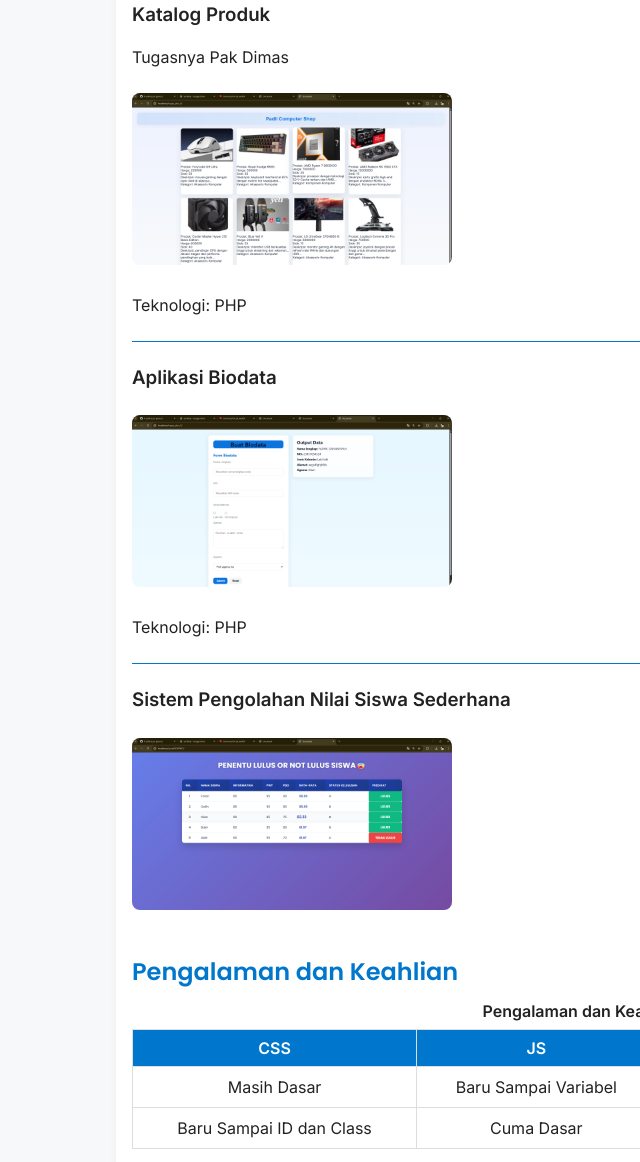
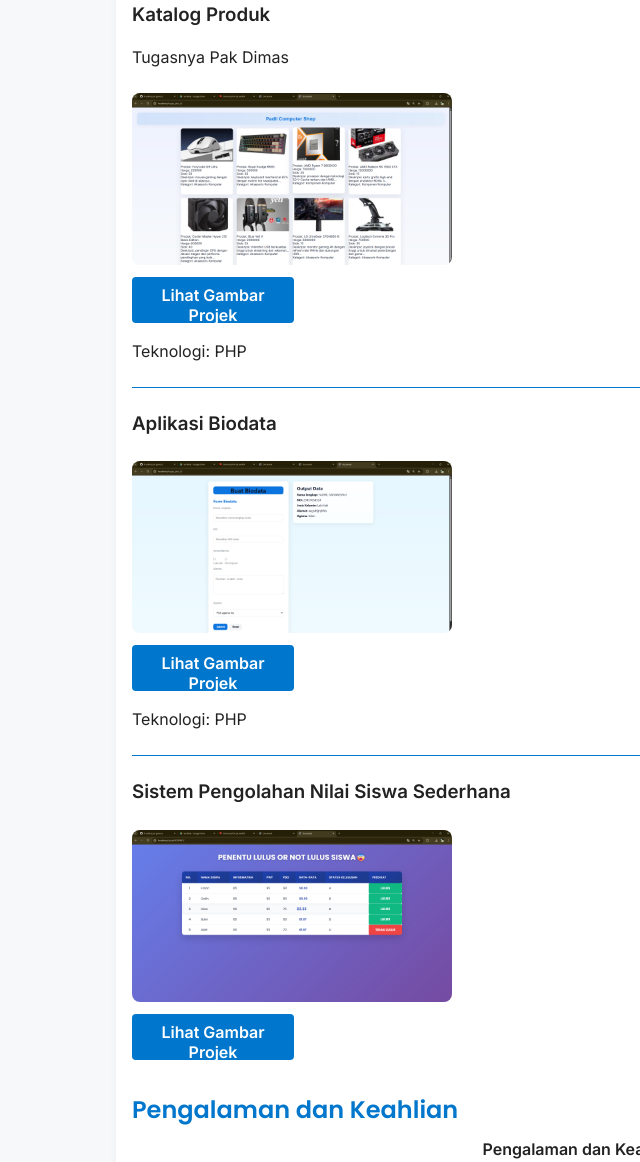
Before and after one commit to fi-suffix/fi-suffix.github.io, a plain HTML site: page index.html in a window 1280 px wide. Shown: the part 2448-3610 px from the top of the page, without its empty margins (58-698 px from the left). Drawn offline with nearby package versions, Linux system fonts and the light colour scheme.

Commit message:
nambahin tombol lihat gambar projek dan css untuk tombol projek

```diff
--- a/crot.css
+++ b/crot.css
@@ -264,6 +264,31 @@ footer {
   transform: scale(1.1);
 }
 
+/* tombol projek */
+.tombol-projek {
+  text-decoration: none;
+  text-align: center;
+  width: 130px;
+  height: 30px;
+  background-color: #0077cc;
+  color: #fff;
+  border: none;
+  padding: 8px 16px;
+  border-radius: 4px;
+  font-weight: bold;
+  transition: all 0.2s ease;
+  display: block;
+}
+
+.tombol-projek:hover {
+  cursor: pointer;
+  transform: scale(1.1);
+  -webkit-transform: scale(1.1);
+  -moz-transform: scale(1.1);
+  -ms-transform: scale(1.1);
+  -o-transform: scale(1.1);
+}
+
 /* Font pairing: Playfair Display (judul) + Poppins (subjudul) + Inter (body) */
 body {
   font-family: "Inter", system-ui, -apple-system, "Segoe UI", Roboto,
--- a/index.html
+++ b/index.html
@@ -121,6 +121,7 @@
             loading="lazy"
             class="project-img"
           />
+          <a class="tombol-projek" href="assets/img/Screenshot 2025-11-27 232004.png">Lihat Gambar Projek</a>
           <p>Teknologi: PHP</p>
         </article>
         <hr id="garis">
@@ -132,6 +133,7 @@
             loading="lazy"
             class="project-img"
           />
+          <a class="tombol-projek" href="assets/img/Screenshot 2025-11-27 232141.png">Lihat Gambar Projek</a>
           <p>Teknologi: PHP</p>
           <hr id="garis">
           <article class="project-article">
@@ -142,6 +144,7 @@
             loading="lazy"
             class="project-img"
             >
+            <a class="tombol-projek" href="assets/img/Screenshot 2025-11-27 231910.png">Lihat Gambar Projek</a>
           </article>
         </article>
       </section>
```
